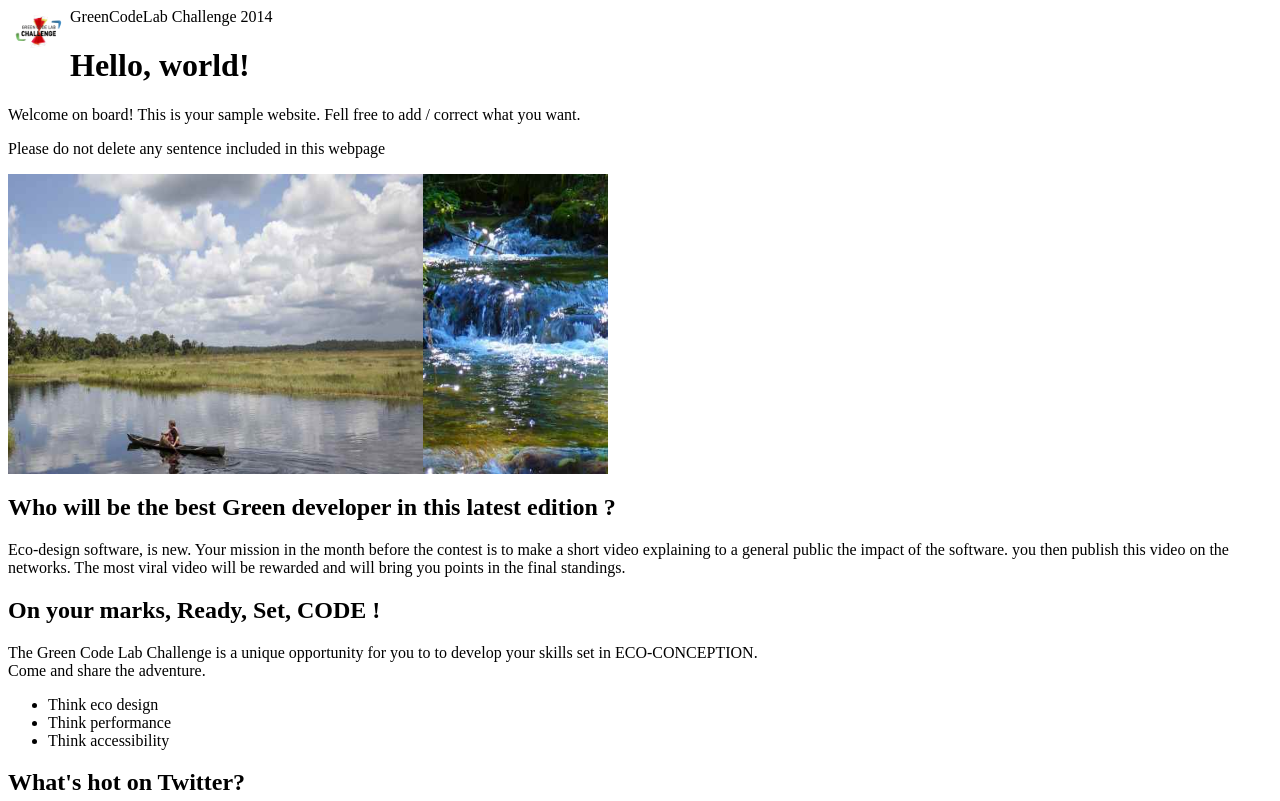
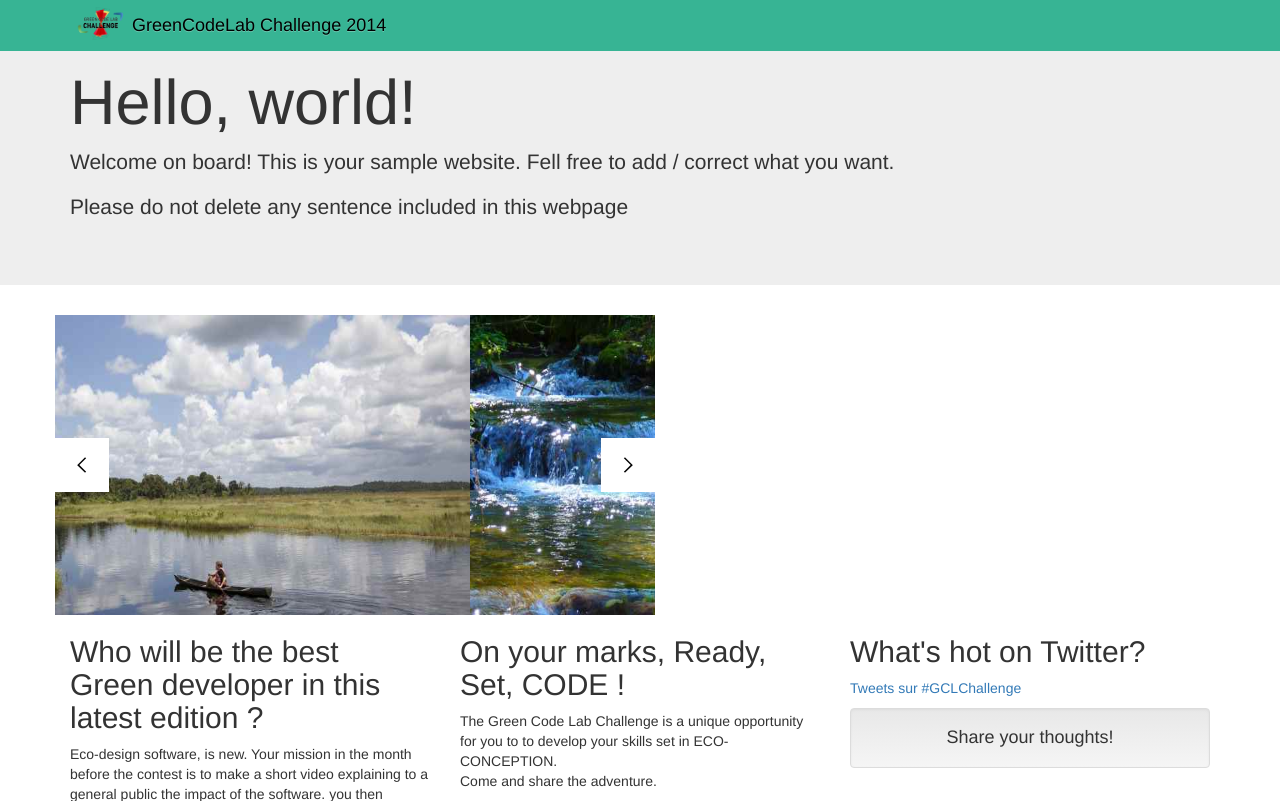
Before and after one commit to clementgpro/GCLChallenge, a PHP site: page / in a window 1280 px wide. Shown: the top 801 px of the page. Run offline with PHP 8.4, Linux system fonts and the light colour scheme; some libraries are stand-ins or nearby versions.

Commit message:
style.css Correction multi-classe index.html Correction import style Correction taille de bouton navigation Fermeture borne ul

```diff
--- a/css/style.css
+++ b/css/style.css
@@ -15,5 +15,5 @@
     background: url("../img/sprite-square.png") no-repeat;
     overflow:hidden;
 }
-.jssora01l .jssora01ldn { background-position: 0px -110px; }
-.jssora01r .jssora01rdn { background-position: 0px -55px; }
+.jssora01l, .jssora01ldn { background-position: 0px -110px; }
+.jssora01r, .jssora01rdn { background-position: 0px -55px; }
--- a/index.html
+++ b/index.html
@@ -10,8 +10,8 @@
 <title>Green Code Lab Challenge 2014 sample webpage</title>
 
 <!-- Bootstrap core CSS  and custom CSS -->
-<link href="css/mini_style.css." rel="stylesheet">
-<link href="css/style.css." rel="stylesheet">
+<link href="css/mini_style.css" rel="stylesheet">
+<link href="css/style.css" rel="stylesheet">
 
     <!-- Scripts -->
 
@@ -46,10 +46,10 @@
                     <div><img u="image" src="img/guyana_sky_clouds_crop.jpg" width="900" height="360" /></div>
                     <!-- Arrow Navigator Skin Begin -->
                         <!-- Arrow Left -->
-                    <span u="arrowleft" class="jssora01l" style="width: 55px; height: 55px; top: 123px; left: 0px; z-index:100;">
+                    <span u="arrowleft" class="jssora01l" style="width: 54px; height: 54px; top: 123px; left: 0px; z-index:100;">
                     </span>
                         <!-- Arrow Right -->
-                     <span u="arrowright" class="jssora01r" style="width: 55px; height: 55px; top: 123px; right: 0px; z-index:100;">
+                     <span u="arrowright" class="jssora01r" style="width: 54px; height: 54px; top: 123px; right: 0px; z-index:100;">
                      </span>
                 <!-- Arrow Navigator Skin End -->
                 </div>
@@ -76,6 +76,7 @@ Come and share the adventure.</p>
     <li>Think eco design</li>
     <li>Think performance</li>
     <li>Think accessibility</li>
+</ul>
 </div>
 
 <div class="col-md-4">
```
